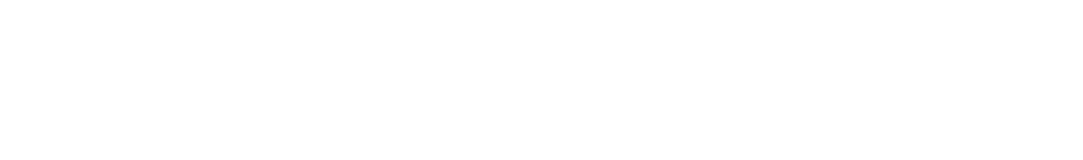
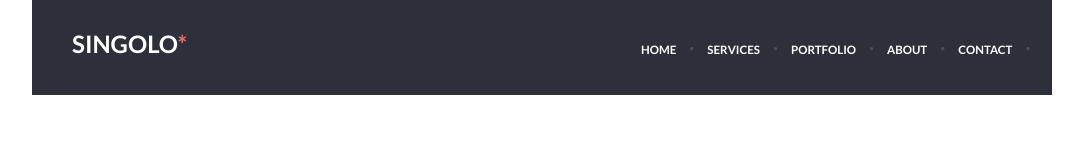
Before and after one commit to allexqw/singolo, a plain HTML site: page singolo1.html in a window 1280 px wide. Shown: the whole page, without its empty margins (98-1181 px from the left). Drawn offline with Linux system fonts and the light colour scheme.

Commit message:
feat: add header

```diff
--- a/singolo1.css
+++ b/singolo1.css
@@ -0,0 +1,71 @@
+*{
+  margin: 0;
+  padding: 0;
+  box-sizing: border-box;
+}
+
+body{
+  font-family: 'Lato', sans-serif;
+}
+
+.container{
+  width: 100%;
+  max-width: 1020px;
+  margin: 0 auto;
+}
+
+.header{
+  display: flex;
+  justify-content: space-between;
+  background: #2d303a;
+  width: 100%;
+  height: 89px;
+  color: #fff;
+  text-transform: uppercase;
+  align-items: center;
+}
+
+.header__logo{
+  font-weight: 700;
+  font-size: 24.04px;
+  margin-left: 40px;
+  letter-spacing: initial;
+  margin-top: -2px;
+}
+
+.header__logo .star{
+  color: #f06c64;
+}
+
+.header__bottom{
+  width: 100%;
+  max-width: 1020px;
+  height: 6px;
+  background: #2d303a;
+}
+
+.nav{
+  display: flex;
+  width: 100%;
+  max-width: 371px;
+  height: 9px;
+  justify-content: space-between;
+  align-items: center;
+  align-content: center;
+  font-size: 11.54px;
+  font-weight: 700;
+  margin-right: 40px;
+  margin-top: 4px;
+}
+.nav__item{
+  margin-top: 0px;
+  letter-spacing:0px;
+}
+
+.nav__item::after {
+  content: "\00B7";
+  margin-left: 13px;
+  margin-right: 13px;
+  font-size: 18px;
+  color: #494e62;
+}
--- a/singolo1.html
+++ b/singolo1.html
@@ -4,9 +4,24 @@
   <meta charset="UTF-8">
   <meta name="viewport" content="width=device-width, initial-scale=1.0">
   <link rel="stylesheet" href="./singolo1.css">
+  <link href="https://fonts.googleapis.com/css?family=Lato:300,400,700,900&display=swap" rel="stylesheet">
   <title>Singolo</title>
 </head>
 <body>
+  <div class="container">
+    <header class="header">
+      <div class="header__logo">Singolo<span class="star">*</span></div>
+      <nav class="nav">
+        <div class="nav__item">home</div>
+        <div class="nav__item">services</div>
+        <div class="nav__item">portfolio</div>
+        <div class="nav__item">about</div>
+        <div class="nav__item">contact</div>
+      </nav>
+    </header>
+    <div class="header__bottom"></div>
+
+  </div>
 
 </body>
 </html>
```
